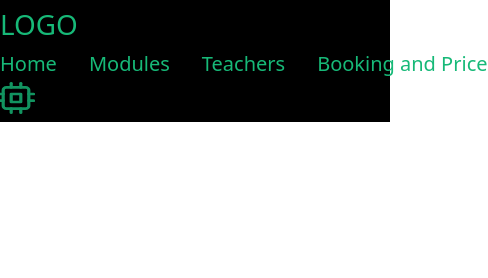
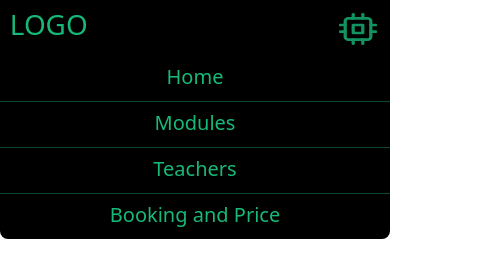
Before and after one commit to rafaelranery/js_marathon, a website built with Parcel: page src/index.html in a window 390 px wide. Shown: the whole page, 488 px wide, since content can reach past the window. Built offline with nearby package versions, Linux system fonts and the light colour scheme.

Commit message:
navbar responsive done

```diff
--- a/src/index.html
+++ b/src/index.html
@@ -16,10 +16,10 @@
 
 <body>
     <header class="navbar">
-        <div class="col-md-3">
+        <div class="col-3">
             <h1 class="navbar__logo">LOGO</h1>
         </div>
-        <div class="col-md-7">
+        <div class="col-7">
             <ul class="navbar__nav">
                 <li class="navbar__nav__item">
                     <a href="" class="navbar__nav__item__link">
--- a/src/styles/_navbar.scss
+++ b/src/styles/_navbar.scss
@@ -1,12 +1,42 @@
 .navbar {
     color: $color-primary;
     background-color: $color-background;
+    position: relative;
 
     &__logo {
         text-align: center;
         cursor: pointer;
     }
 
+    @media (max-width: 768px) {
+        .col-7 { /* as dropdown */
+            display: inline-block;
+        }
+        &__nav { /* as dropdown-content */
+            display: block !important;
+            top: 56px;
+            left: 0;
+            position: absolute;
+            background-color: $color-background;
+            width: 100%;
+            border-radius: 0 0 8px 8px;
+            text-align: center;
+
+            &--hidden {
+                display: none;
+            }
+
+            &__item {
+                padding: 6px 0;
+                border-bottom: 1px solid darken($color-primary, 25%);
+
+                &:last-child {
+                    border-bottom: none;
+                }
+            }
+
+        }
+    }
     &__nav {
         /* Bootstrap reset */
         margin-bottom: 0;
@@ -17,10 +47,12 @@
         gap: 2rem;
         transition: all 500ms ease-in-out;
 
+
         &--hidden {
             opacity: 0;
             visibility: hidden;
         }
+
 
         &__item {
 
@@ -56,6 +88,8 @@
         outline: none;
         border: none;
 
+
+
         &__icon {
             transform: rotate(45deg);
             transform: scaleX(1.2);
@@ -70,5 +104,9 @@
                 transform: rotate(0deg);
             }
         }
+
+        @media (max-width: 768px) {
+            margin-right: 1rem;
+        }
     }
 }
```
